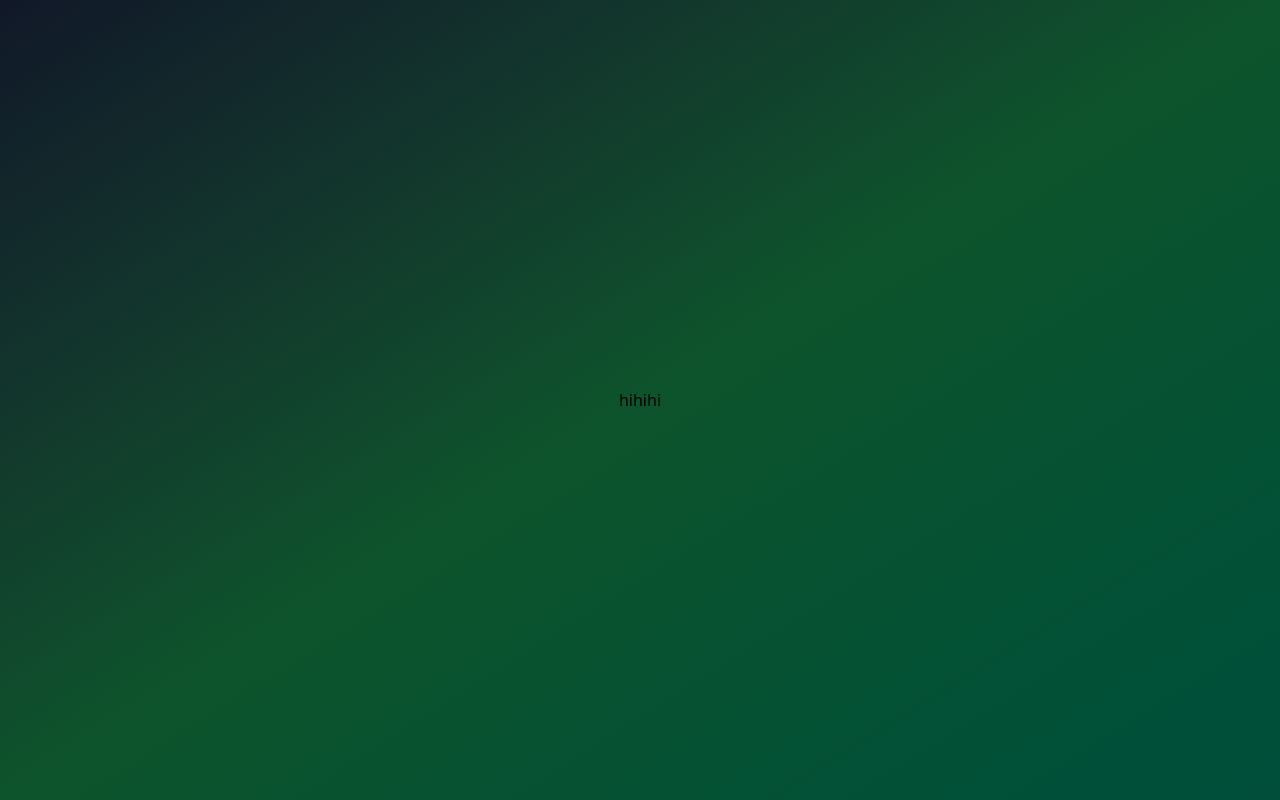
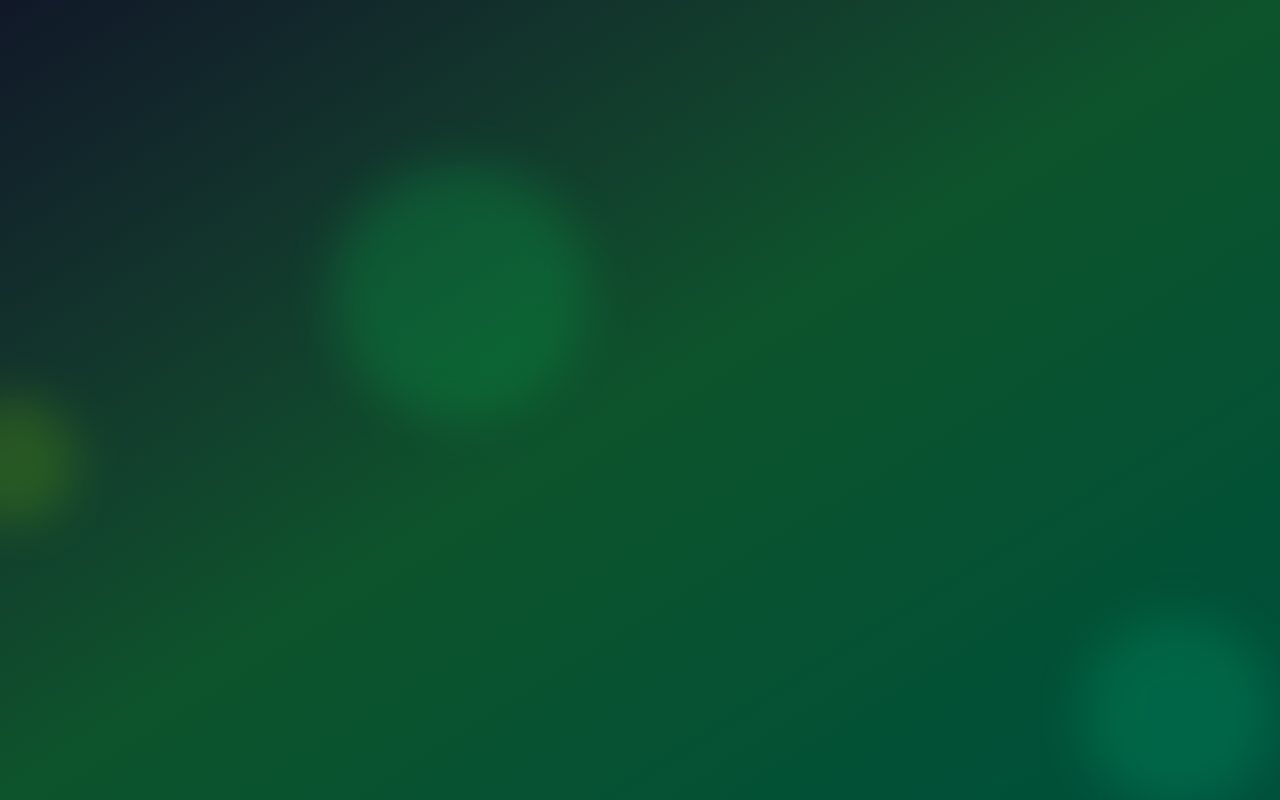
Before and after one commit to 1-DARK/TrapAuth, a React app in the folder frontend/: page / in a window 1280 px wide. Built offline with nearby package versions, Linux system fonts and the light colour scheme; the HTML template or start-up script is replaced by a standard one.

Commit message:
add framer motion

```diff
--- a/frontend/package.json
+++ b/frontend/package.json
@@ -11,6 +11,7 @@
   },
   "dependencies": {
     "@tailwindcss/vite": "^4.1.17",
+    "framer-motion": "^12.23.24",
     "react": "^19.2.0",
     "react-dom": "^19.2.0",
     "react-router-dom": "^7.9.6",
--- a/frontend/src/App.jsx
+++ b/frontend/src/App.jsx
@@ -7,7 +7,7 @@ function App() {
         color="bg-green-500"
         size="w-64 h-64"
         top="-5%"
-        Left="10%"
+        left="10%"
         delay={0}
       />
       <FloatingShape
--- a/frontend/src/components/FloatingShape.jsx
+++ b/frontend/src/components/FloatingShape.jsx
@@ -1,5 +1,23 @@
-const FloatingShape = () => {
-  return <div>hi</div>;
+import { motion } from "framer-motion";
+const FloatingShape = ({ color, size, top, left, delay }) => {
+  return (
+    <motion.div
+      className={`absolute rounded-full ${color} ${size} opacity-20 blur-xl`}
+      style={{ top, left }}
+      animate={{
+        y: ["0%", "100%", "0%"],
+        x: ["0%", "100%", "0%"],
+        rotate: [0, 360],
+      }}
+      transition={{
+        duration: 20,
+        ease: "linear",
+        repeat: Infinity,
+        delay,
+      }}
+      aria-hidden="true"
+    />
+  );
 };
 
 export default FloatingShape;
```
Also changed, not shown: 1 other file (tests, documents, lock files or other folders).
